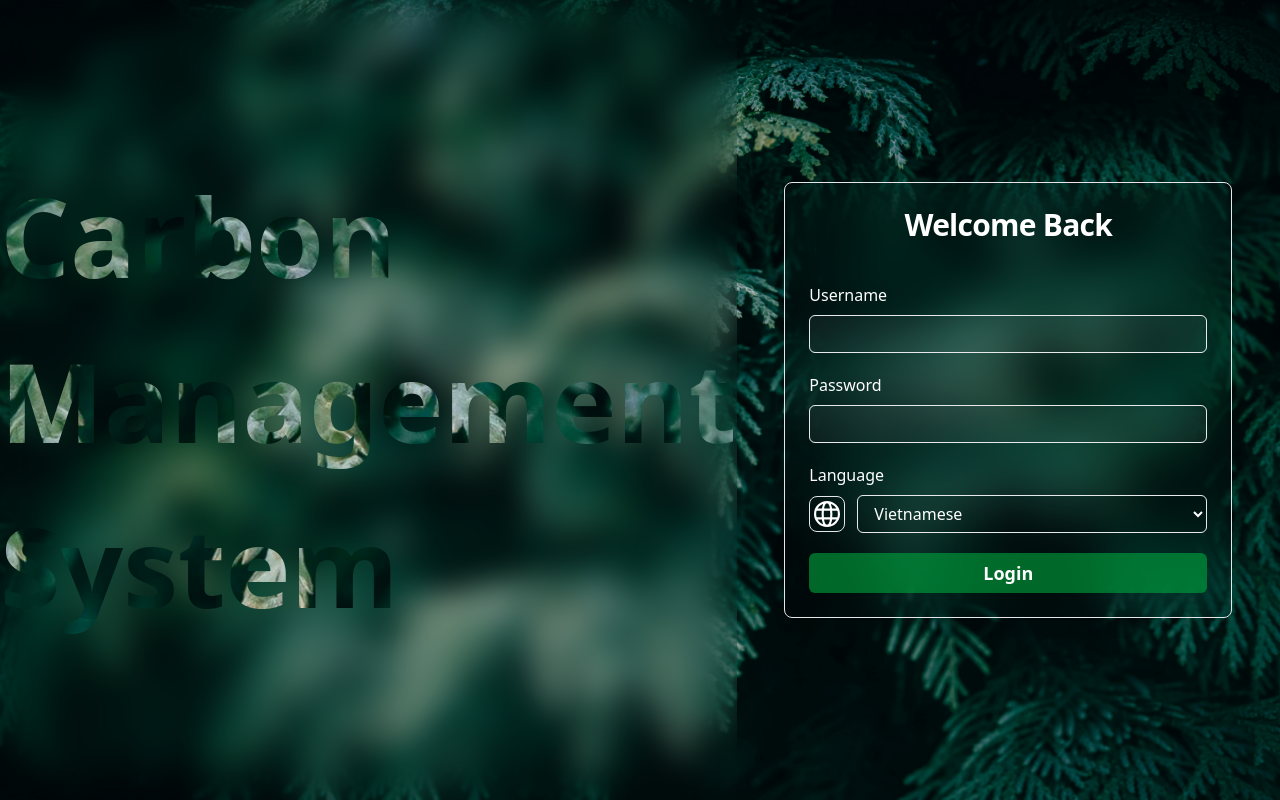
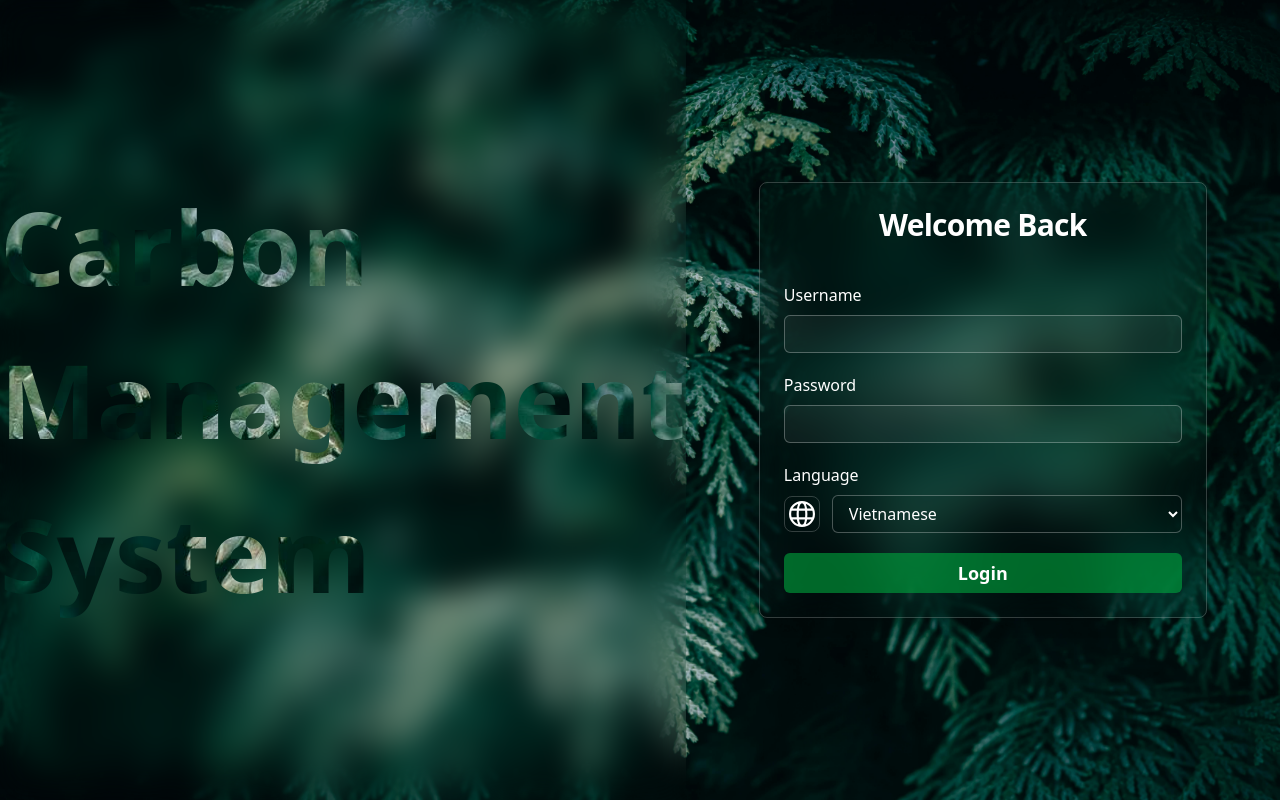
Before and after one commit to NhatTrung1999/carbon-management-system, a React (Vite) app: page /login in a window 1280 px wide. Built offline with nearby package versions, Linux system fonts and the light colour scheme.

Commit message:
fix-login

```diff
--- a/src/pages/Login.tsx
+++ b/src/pages/Login.tsx
@@ -5,56 +5,47 @@ const Login = () => {
     <div className="min-h-screen flex">
       <div className="flex-1 bg-[url('../assets/images/background.jpg')] bg-center bg-cover flex">
         <div className="flex-1 bg-gray/40 backdrop-blur-lg flex justify-center items-center">
-          <div className="max-w-3xl text-[110px] font-extrabold text-transparent bg-[url('../assets/images/background.jpg')] bg-clip-text bg-center">
+          <div className="max-w-3xl text-[8vw] font-extrabold text-transparent bg-[url('../assets/images/background.jpg')] bg-clip-text bg-center">
             Carbon Management System
           </div>
         </div>
         <div className="flex-1 flex items-center justify-center">
-          <div className="bg-gray/50 backdrop-blur-xl shadow-lg p-6 min-w-md border border-gray-200 rounded-lg">
+          <div className="bg-gray/50 backdrop-blur-xl shadow-lg p-6 min-w-md border border-white/20 rounded-lg">
             <h2 className="text-center text-3xl text-white font-bold tracking-tight">
               Welcome Back
             </h2>
             <div className="space-y-5 mt-10 text-white">
               <div>
-                <label
-                  htmlFor=""
-                  className="block text-base font-medium"
-                >
+                <label htmlFor="" className="block text-base font-medium">
                   Username
                 </label>
                 <div className="mt-2">
                   <input
                     type="text"
-                    className="block w-full border border-gray-200 rounded-md bg-white/5 px-3 py-1.5 text-base outline-1 -outline-offset-1 outline-white/10 placeholder:text-gray-500"
+                    className="block w-full border border-white/20 rounded-md bg-white/5 px-3 py-1.5 text-base outline-1 -outline-offset-1 outline-white/10 placeholder:text-gray-500"
                   />
                 </div>
               </div>
               <div>
-                <label
-                  htmlFor=""
-                  className="block text-base font-medium "
-                >
+                <label htmlFor="" className="block text-base font-medium ">
                   Password
                 </label>
                 <div className="mt-2">
                   <input
                     type="password"
-                    className="block w-full border border-gray-200 rounded-md bg-white/5 px-3 py-1.5 text-base outline-1 -outline-offset-1 outline-white/10 placeholder:text-gray-500"
+                    className="block w-full border border-white/20 rounded-md bg-white/5 px-3 py-1.5 text-base outline-1 -outline-offset-1 outline-white/10 placeholder:text-gray-500"
                   />
                 </div>
               </div>
               <div>
-                <label
-                  htmlFor=""
-                  className="block text-base font-medium "
-                >
+                <label htmlFor="" className="block text-base font-medium ">
                   Language
                 </label>
                 <div className="mt-2 flex items-center gap-3">
-                  <div className="size-9 border border-gray-200 rounded-lg flex justify-center items-center p-1">
+                  <div className="size-9 border border-white/20 rounded-lg flex justify-center items-center p-1">
                     <GrLanguage size={26} color="white" />
                   </div>
-                  <select className="block w-full border border-gray-200 rounded-md bg-black/5 px-3 py-1.5 text-base outline-1 -outline-offset-1 outline-white/10 login-language">
+                  <select className="block w-full border border-white/20 rounded-md bg-black/5 px-3 py-1.5 text-base outline-1 -outline-offset-1 outline-white/10 login-language">
                     <option value="Vietnamese">Vietnamese</option>
                     <option value="English">English</option>
                     <option value="Chinese">Chinese</option>
```
